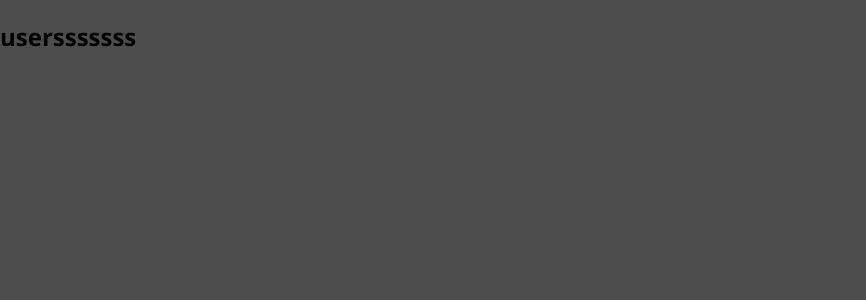
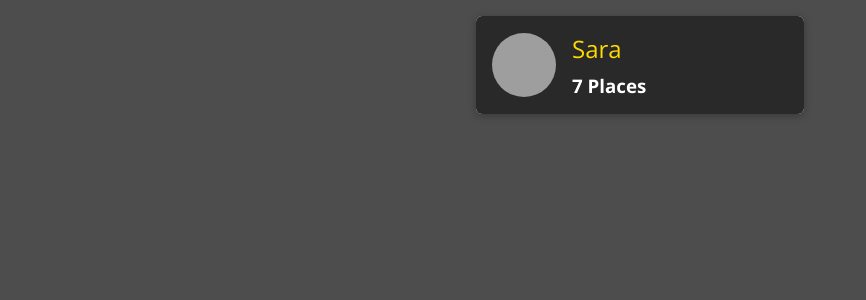
Before and after one commit to katieloesch/placebook, a React (Create React App) app: page / in a window 1280 px wide. Shown: the top 300 px of the page, without its empty margins (0-866 px from the left). Built offline with nearby package versions, Linux system fonts and the light colour scheme; grey boxes are pictures that could not be loaded.

Commit message:
add Card and Avatar components

```diff
--- a/package.json
+++ b/package.json
@@ -37,6 +37,7 @@
     ]
   },
   "devDependencies": {
-    "@babel/plugin-proposal-private-property-in-object": "^7.21.11"
+    "@babel/plugin-proposal-private-property-in-object": "^7.21.11",
+    "node-sass": "^7.0.3"
   }
 }
--- /dev/null
+++ b/src/components/shared/UIElements/Avatar/Avatar.js
@@ -0,0 +1,12 @@
+import React from "react";
+import "./Avatar.scss";
+
+const Avatar = ({ className, style, img, alt, width }) => {
+  return (
+    <div className={`avatar ${className}`} style={style}>
+      <img src={img} alt={alt} style={{ width: width, height: width }} />
+    </div>
+  );
+};
+
+export default Avatar;
--- /dev/null
+++ b/src/components/shared/UIElements/Avatar/Avatar.scss
@@ -0,0 +1,15 @@
+.avatar {
+  width: 100%;
+  height: 100%;
+  display: flex;
+  justify-content: center;
+  align-items: center;
+
+  img {
+    display: block;
+    border-radius: 50%;
+    width: 100%;
+    height: 100%;
+    object-fit: cover;
+  }
+}
--- /dev/null
+++ b/src/components/shared/UIElements/Card/Card.js
@@ -0,0 +1,12 @@
+import React from "react";
+import "./Card.scss";
+
+const Card = ({ className, style, children }) => {
+  return (
+    <div className={`card ${className}`} style={style}>
+      {children}
+    </div>
+  );
+};
+
+export default Card;
--- /dev/null
+++ b/src/components/shared/UIElements/Card/Card.scss
@@ -0,0 +1,8 @@
+.card {
+  margin: 0;
+  box-shadow: 0 2px 8px rgba(0, 0, 0, 0.26);
+  border-radius: 6px;
+  padding: 1rem;
+  overflow: hidden;
+  background: white;
+}
--- /dev/null
+++ b/src/components/shared/index.js
@@ -0,0 +1,2 @@
+export { default as Avatar } from "./UIElements/Avatar/Avatar";
+export { default as Card } from "./UIElements/Card/Card";
--- a/src/components/user/components/UserItem/UserItem.js
+++ b/src/components/user/components/UserItem/UserItem.js
@@ -1,8 +1,27 @@
 import React from "react";
+import { Link } from "react-router-dom";
+
+import { Avatar, Card } from "../../../shared";
 import "./UserItem.scss";
 
-const UserItem = () => {
-  return <div></div>;
+const UserItem = ({ id, name, placeCount, img }) => {
+  return (
+    <li className="user-item">
+      <Card className={"user-item__content"}>
+        <Link to={`/${id}/places`}>
+          <div className="user-item__img">
+            <Avatar img={img} alt={name} />
+          </div>
+          <div className="user-item__info">
+            <h2>{name}</h2>
+            <h3>
+              {placeCount} {placeCount === 1 ? "Place" : "Places"}
+            </h3>
+          </div>
+        </Link>
+      </Card>
+    </li>
+  );
 };
 
 export default UserItem;
--- a/src/components/user/components/UserItem/UserItem.scss
+++ b/src/components/user/components/UserItem/UserItem.scss
@@ -0,0 +1,52 @@
+.user-item {
+  margin: 1rem;
+  width: calc(45% - 2rem);
+  min-width: 17.5rem;
+
+  .user-item__content {
+    padding: 0;
+
+    a {
+      display: flex;
+      align-items: center;
+      width: 100%;
+      height: 100%;
+      text-decoration: none;
+      padding: 1rem;
+      color: white;
+      background: #292929;
+
+      .user-item__img {
+        width: 4rem;
+        height: 4rem;
+        margin-right: 1rem;
+      }
+
+      .user-item__info {
+        h2 {
+          font-size: 1.5rem;
+          margin: 0 0 0.5rem 0;
+          font-weight: normal;
+          color: #ffd900;
+        }
+        h3 {
+          margin: 0;
+        }
+      }
+    }
+
+    a:hover,
+    a:active {
+      transition: 0.4s;
+      background: #ffd900;
+
+      .user-item__info {
+        h2,
+        h3 {
+          transition: 0.4s;
+          color: #292929;
+        }
+      }
+    }
+  }
+}
--- a/src/components/user/components/UsersList/UsersList.js
+++ b/src/components/user/components/UsersList/UsersList.js
@@ -1,8 +1,30 @@
 import React from "react";
+
+import UserItem from "../UserItem/UserItem";
 import "./UsersList.scss";
 
-const UsersList = () => {
-  return <div></div>;
+const UsersList = ({ items }) => {
+  if (items.length === 0) {
+    return (
+      <div className="users-list center">
+        <h2>No users found.</h2>
+      </div>
+    );
+  } else {
+    return (
+      <ul className="users-list">
+        {items.map((user) => (
+          <UserItem
+            key={user.id}
+            id={user.id}
+            img={user.img}
+            name={user.name}
+            placeCount={user.places}
+          />
+        ))}
+      </ul>
+    );
+  }
 };
 
 export default UsersList;
--- a/src/components/user/components/UsersList/UsersList.scss
+++ b/src/components/user/components/UsersList/UsersList.scss
@@ -0,0 +1,10 @@
+.users-list {
+  list-style: none;
+  margin: 0 auto;
+  padding: 0;
+  width: 90%;
+  max-width: 50rem;
+  display: flex;
+  justify-content: center;
+  flex-wrap: wrap;
+}
--- a/src/components/user/index.js
+++ b/src/components/user/index.js
@@ -2,4 +2,3 @@
 export { default as Users } from "./pages/Users";
 
 // User components
-export { default as UsersList } from "./components/UsersList/UsersList";
--- a/src/components/user/pages/Users.js
+++ b/src/components/user/pages/Users.js
@@ -1,11 +1,16 @@
 import React from "react";
+import UsersList from "../components/UsersList/UsersList";
 
 const Users = () => {
-  return (
-    <div>
-      <h2>usersssssss</h2>
-    </div>
-  );
+  const USERS = [
+    {
+      id: 0,
+      name: "Sara",
+      img: "https://encrypted-tbn0.gstatic.com/images?q=tbn:ANd9GcRePiA58k0fr1ctJENADPDrYvsENw6hmaPK5g&s",
+      places: 7,
+    },
+  ];
+  return <UsersList items={USERS} />;
 };
 
 export default Users;
```
Also changed, not shown: 1 other file (tests, documents, lock files or other folders).
